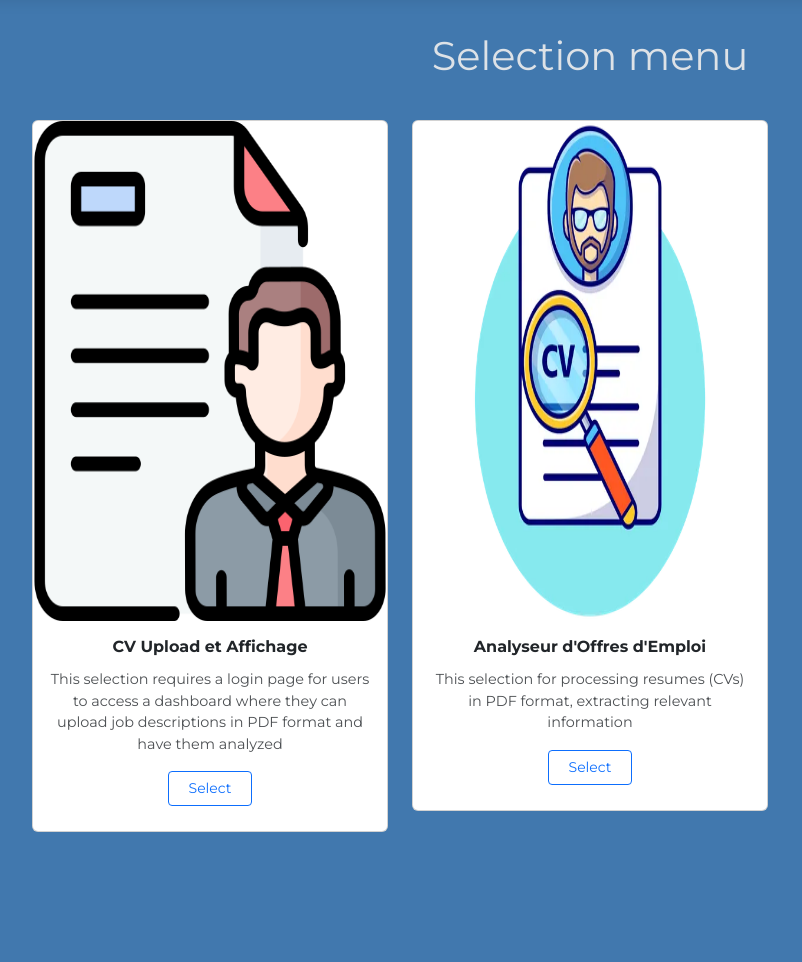
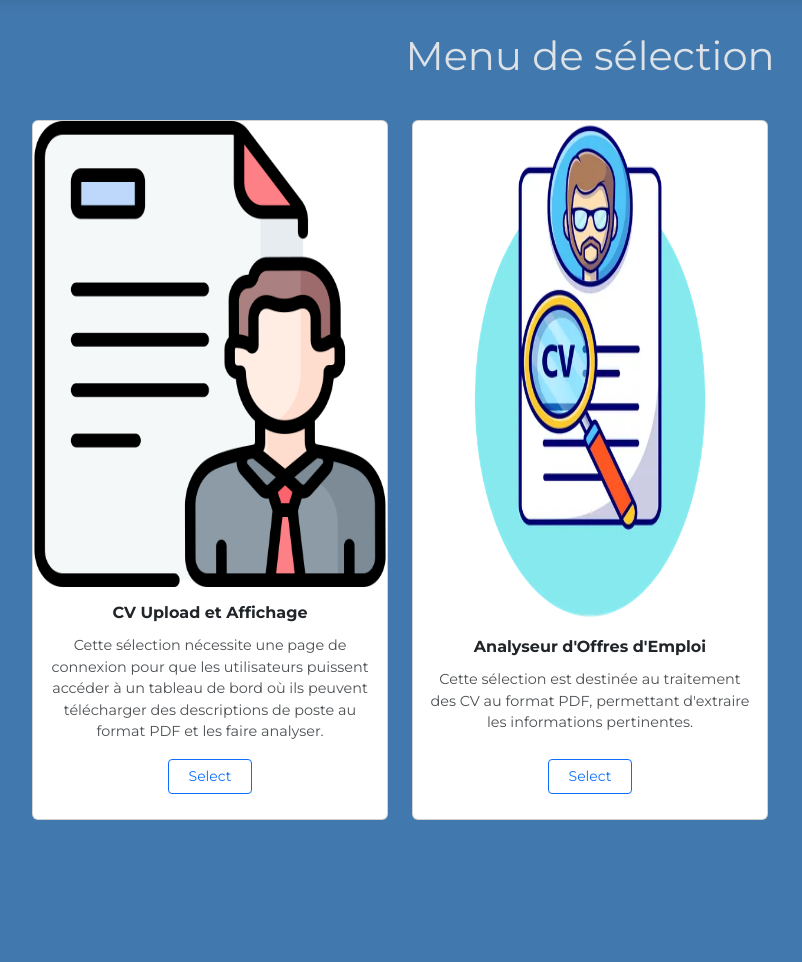
Before and after one commit to riottecboi/Freelance---Flask-App-OpenAI-Service, a Python web app: template templates/menu.html in a window 1280 px wide. Shown: the part 128-1090 px from the top of the page, without its empty margins (50-852 px from the left). After the commit the page ends 948 px from the top, so only its background shows below. Run offline with Jinja, Linux system fonts and the light colour scheme; the template is opened without the code that fills it, so the values that code supplies are empty; some libraries are stand-ins or nearby versions.

Commit message:
updated menu template

```diff
--- a/templates/menu.html
+++ b/templates/menu.html
@@ -25,19 +25,19 @@
       <section class="clean-block clean-services dark" style="background: rgb(65,120,174);">
         <div class="container">
           <div class="block-heading">
-            <h1 style="color: rgb(221,226,231);">Selection menu</h1>
+            <h1 style="color: rgb(221,226,231);">Menu de sélection</h1>
           </div>
         </div>
         <div class="container">
           <div class="row">
             <div class="col-md-6 col-lg-4 col-xxl-6">
-              <div class="card">
+              <div class="card" style="height: 700px">
                 <img class="card-img-top w-100 d-block" src="/static/images/userCV.png" width="500px" height="500px">
                 <div class="card-body">
                   <h4 class="card-title">
                     <strong>CV Upload et Affichage</strong>
                   </h4>
-                  <p class="card-text">This selection requires a login page for users to access a dashboard where they can upload job descriptions in PDF format and have them analyzed</p>
+                  <p class="card-text">Cette sélection nécessite une page de connexion pour que les utilisateurs puissent accéder à un tableau de bord où ils peuvent télécharger des descriptions de poste au format PDF et les faire analyser.</p>
                 </div>
                 <div>
                   <button class="btn btn-outline-primary btn-sm" type="button">Select</button>
@@ -45,13 +45,13 @@
               </div>
             </div>
             <div class="col-md-6 col-lg-4 col-xxl-6">
-              <div class="card">
+              <div class="card" style="height: 700px">
                 <img class="card-img-top w-100 d-block" src="/static/images/cvAnalysis.webp" width="500px" height="500px">
                 <div class="card-body">
                   <h4 class="card-title">
                     <strong>Analyseur d'Offres d'Emploi</strong>
                   </h4>
-                  <p class="card-text">This selection for processing resumes (CVs) in PDF format, extracting relevant information</p>
+                  <p class="card-text">Cette sélection est destinée au traitement des CV au format PDF, permettant d'extraire les informations pertinentes.</p>
                 </div>
                 <div>
                   <button class="btn btn-outline-primary btn-sm" type="button">Select</button>
```
